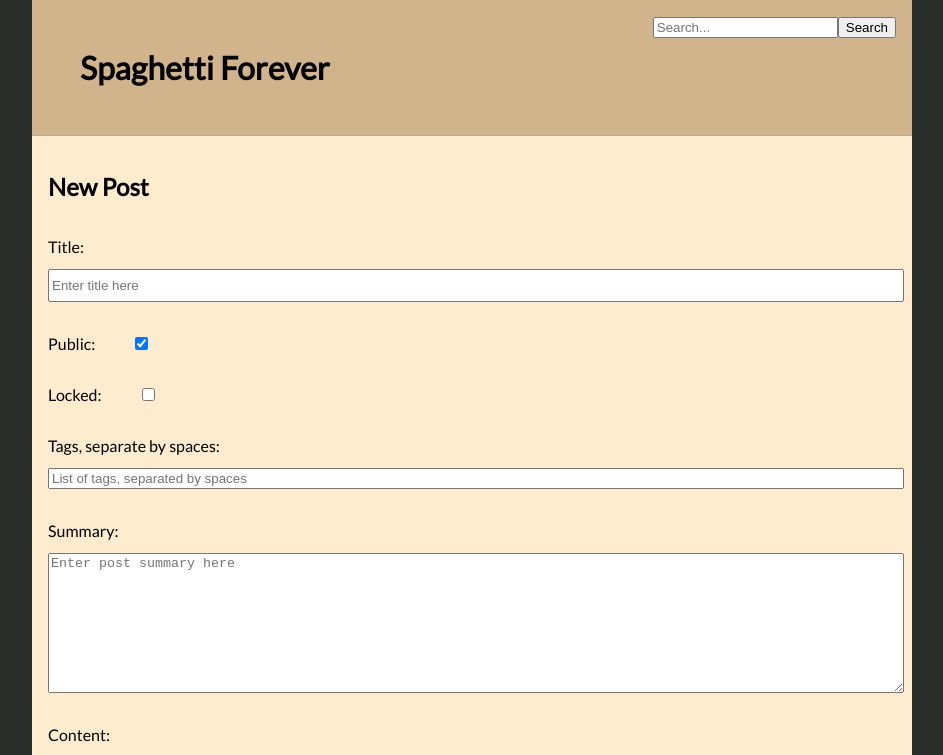
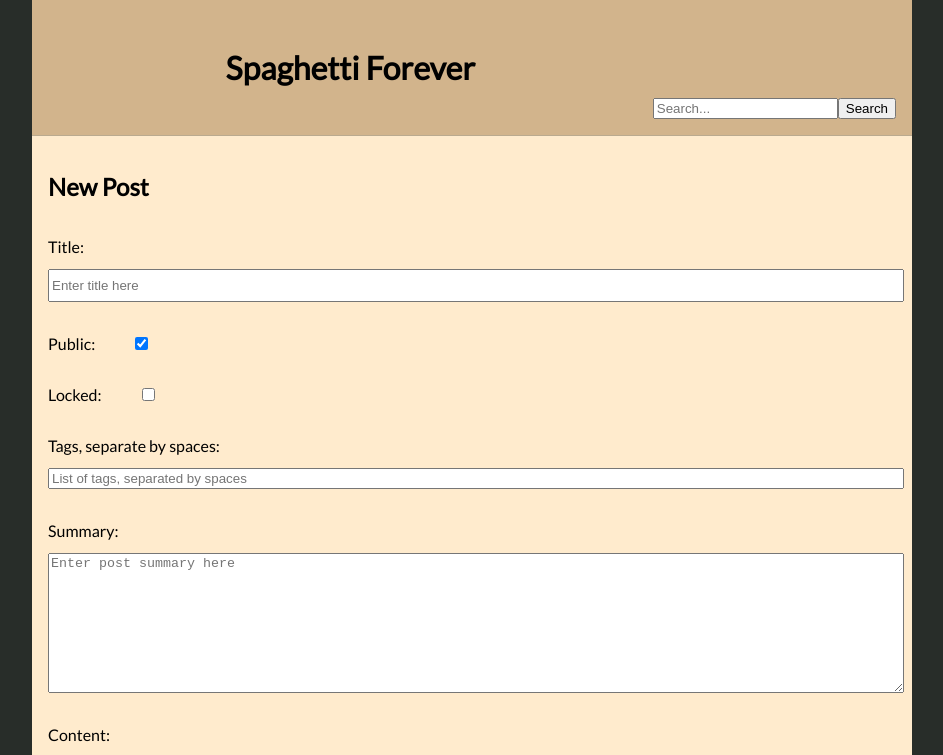
Before and after one commit to akervinen/WordLess, a React (Create React App) app in the folder src/main/javascript/: page /posts/new in a window 1280 px wide. Shown: the top 755 px of the page, without its empty margins (168-1111 px from the left). Built offline with nearby package versions, Linux system fonts and the light colour scheme.

Commit message:
improve layout

```diff
--- a/src/main/javascript/src/App.css
+++ b/src/main/javascript/src/App.css
@@ -23,19 +23,29 @@ a:hover, h1 a:hover, h2 a:hover {
 
 #root > header {
     display: flex;
+    flex-flow: wrap;
+    align-content: flex-end;
+    justify-content: end;
     padding: 1em;
 
     background-color: tan;
     color: black;
+    text-align: center;
 
     border-bottom: 1px solid #baaa8f;
 }
 
 #root > header > h1 {
-    flex: 1 0 auto;
+    flex: 1 1 auto;
 
     margin: 0;
     padding: 1em;
+}
+
+#root #search {
+    flex: 0 1 auto;
+    flex-basis: auto;
+    align-self: end;
 }
 
 #root > footer {
@@ -51,7 +61,7 @@ a:hover, h1 a:hover, h2 a:hover {
 }
 
 main {
-    flex: 1 2 30em;
+    flex: 3 1 30em;
 
     padding: 1em .5em 1em 1em;
 }
--- a/src/main/javascript/src/App.jsx
+++ b/src/main/javascript/src/App.jsx
@@ -57,7 +57,6 @@ function PostList() {
   useEffect(() => {
     (async function fetchData() {
       const result = await fetch(url);
-      console.log(result);
       setLoading(false);
       setPosts(result.ok ? await result.json() : null);
     })();
--- a/src/main/javascript/src/Sidebar.css
+++ b/src/main/javascript/src/Sidebar.css
@@ -1,5 +1,5 @@
 #sidebar {
-    flex: 0 1 auto;
+    flex: 1 1 content;
 
     padding: 1em .5em;
     width: 10em;
--- a/src/main/javascript/src/Tags.jsx
+++ b/src/main/javascript/src/Tags.jsx
@@ -27,8 +27,6 @@ export function TagList(props) {
     })();
   }, [post]);
 
-  console.log(post, tags);
-
   return <ul className={inline ? 'inlineList' : 'tagList'}>
     {tags.map(tag => <li key={tag}><Tag tag={tag}/></li>)}
   </ul>;
```
Also changed, not shown: 2 other files (tests, documents, lock files or other folders).
